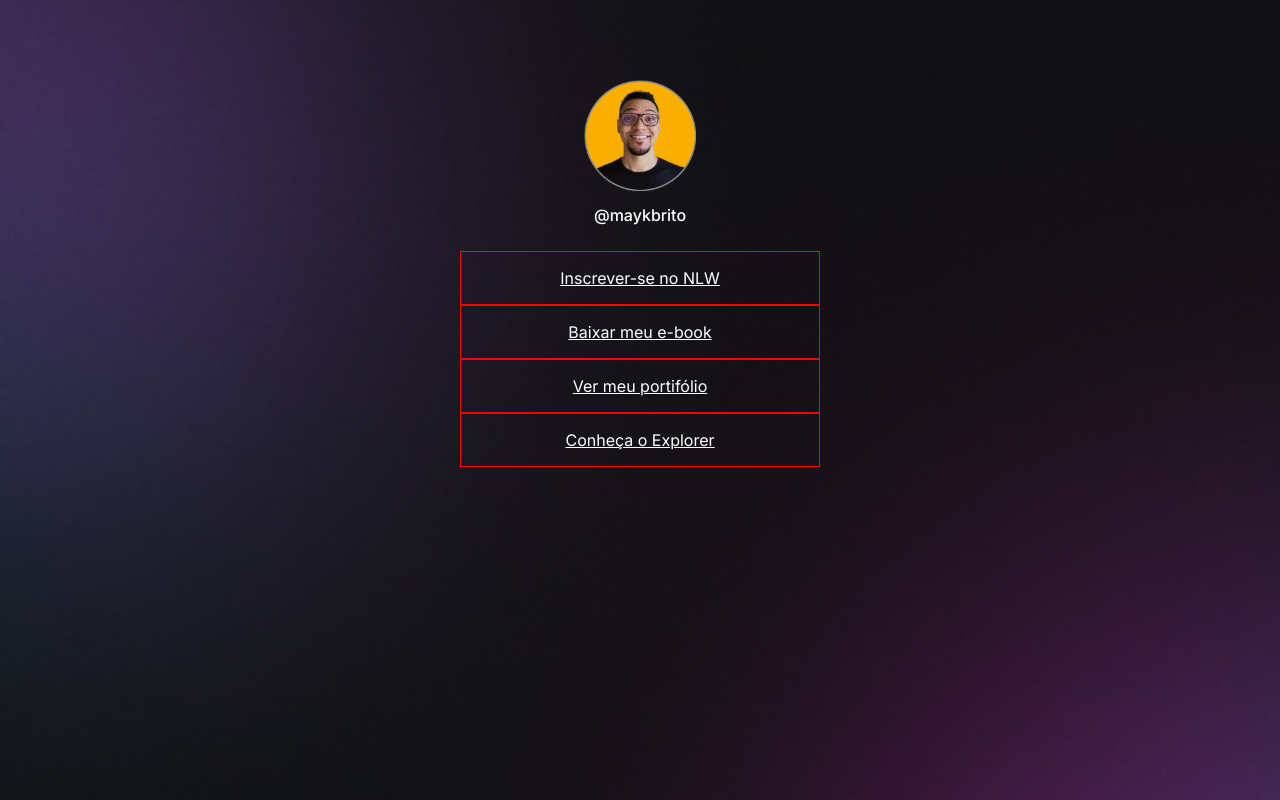
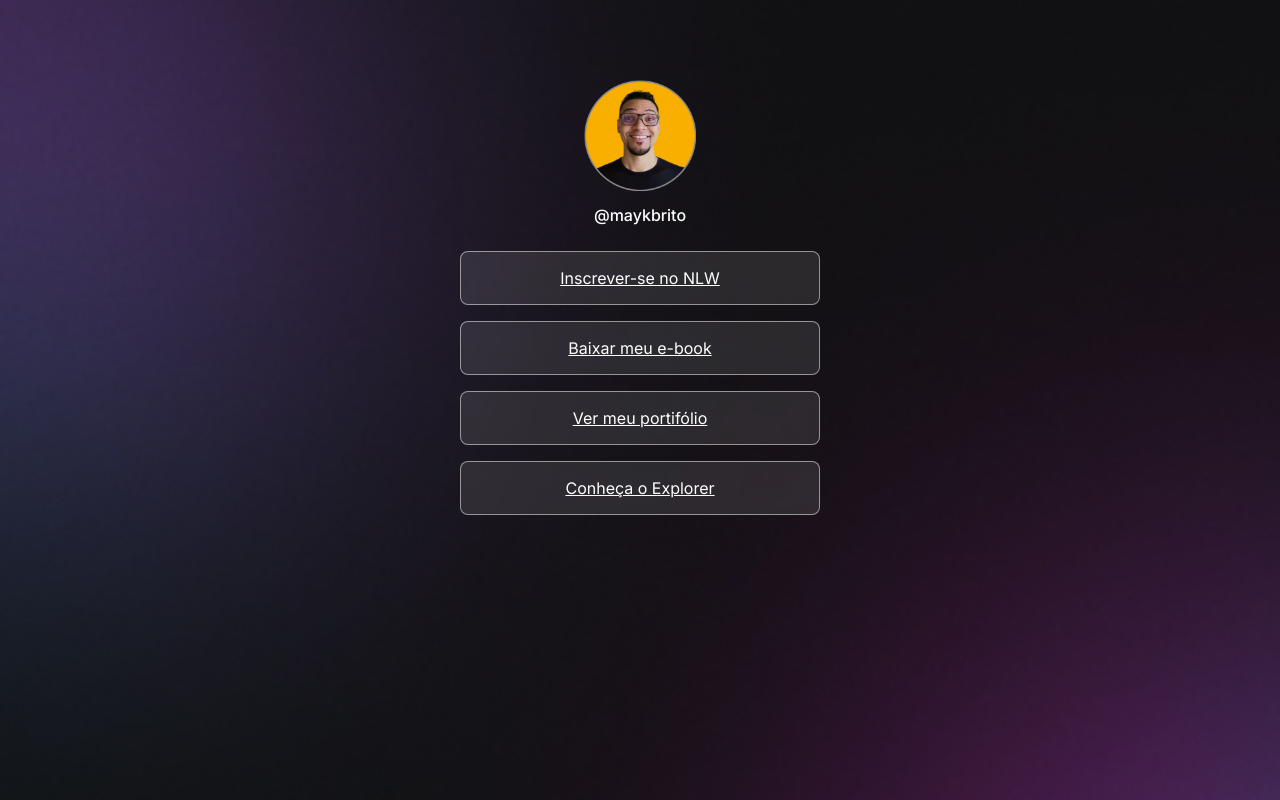
Before and after one commit to Daniloricardo22/Estudos-HTML, a plain HTML site: page index.html in a window 1280 px wide. Drawn offline with Linux system fonts and the light colour scheme.

Commit message:
Update style.css

```diff
--- a/style.css
+++ b/style.css
@@ -42,12 +42,21 @@ body * {
 
 ul {
   list-style: none;
+  display: flex;
+  flex-direction: column;
+  gap: 16px;
 }
 
-ul li a{
-  border: 1px solid red;
+ul li a {
   display: flex;
   align-items: center;
   justify-content: center;
+
   padding: 16px 24px;
+
+  background: rgba(255, 255, 255, 0.1);
+  border: 1px solid rgba(255, 255, 255, 0.5);
+  border-radius: 8px;
+  backdrop-filter: blur(4px);
+  -webkit-backdrop-filter: blur(4px);
 }
```
